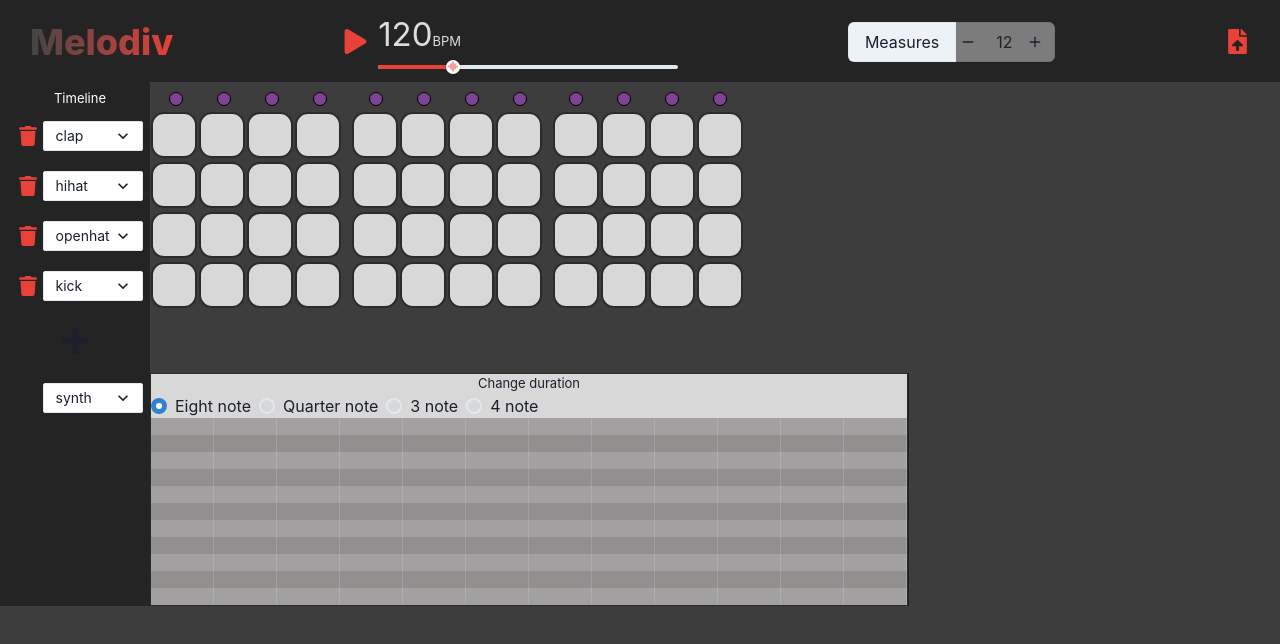
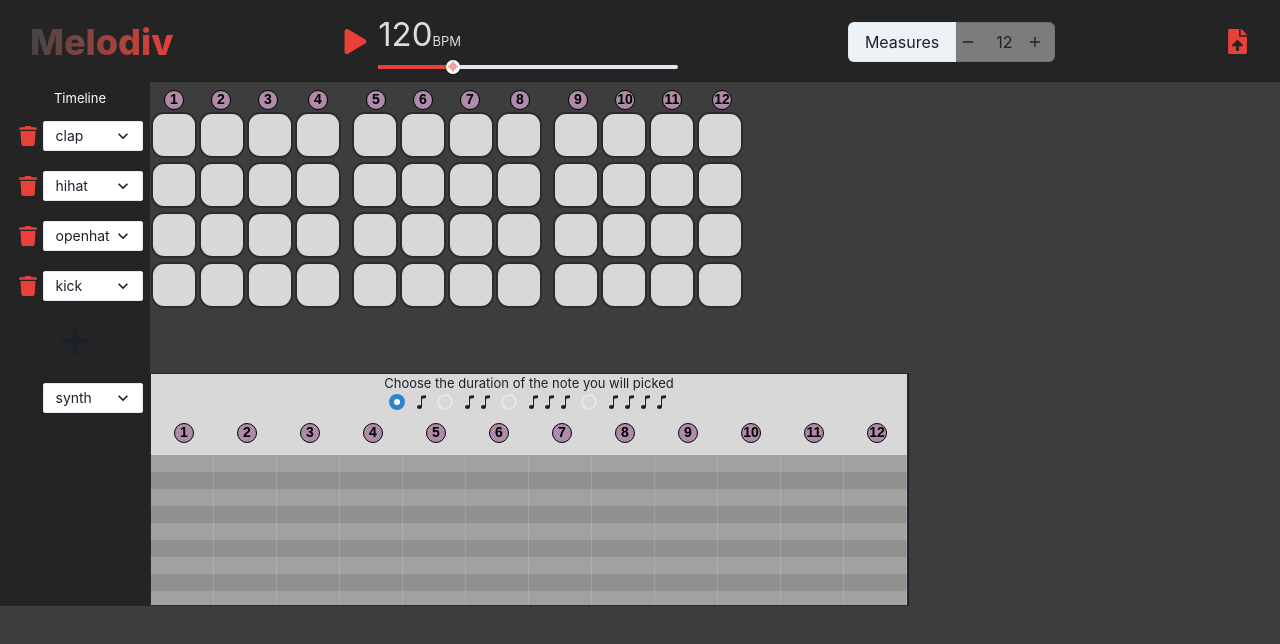
Before and after one commit to Basile-Lequeux/sandbox-music, a React (Create React App) app: page / in a window 1280 px wide. Shown: the top 644 px of the page. Built offline with nearby package versions, Linux system fonts and the light colour scheme.

Commit message:
Cursor Start Melodic

```diff
--- a/src/App.css
+++ b/src/App.css
@@ -23,14 +23,18 @@
 }
 
 :root {
-    --margin-dot: 11px 15px 0 19px;
-    --margin-dot-spacer: 11px 23px 0 19px;
-    --color-dot: rgb(125, 69, 145);
+    --margin-dot: 9px 13px 0 14px;
+    --margin-dot-spacer: 9px 24px 0 17px;
+    --margin-dot-melodic: 0px 20px 12px 23px;
+    --color-dot: #AE8BAB;
     --color-dot-active: #55ff00;
-    --height-dot: 14px;
-    --width-dot: 14px;
+    --height-dot: 20px;
+    --width-dot: 20px;
     --border-radius-dot: 60px;
     --border-line-dot: 1px solid rgb(0, 0, 0);
+    --color-inside-dot: #000000;
+    --padding-dot: 1px;
+    --font-dot: small-caps bold 14px/1 sans-serif;
 }
 
 .timeline_dot {
@@ -40,6 +44,9 @@
     border-radius: var(--border-radius-dot);
     border: var(--border-line-dot);
     margin: var(--margin-dot);
+    color: var(--color-inside-dot);
+    font: var(--font-dot);
+    padding: var(--padding-dot);
 }
 
 .timeline_dot_spacer {
@@ -49,6 +56,9 @@
     border-radius: var(--border-radius-dot);
     margin: var(--margin-dot-spacer);
     border: var(--border-line-dot);
+    color: var(--color-inside-dot);
+    font: var(--font-dot);
+    padding: var(--padding-dot);
 }
 
 .timeline_dot_spacer_active {
@@ -58,8 +68,10 @@
     border-radius: var(--border-radius-dot);
     margin: var(--margin-dot-spacer);
     border: var(--border-line-dot);
+    color: var(--color-inside-dot);
+    font: var(--font-dot);
+    padding: var(--padding-dot);
 }
-
 
 .timeline_dot_active {
     height: var(--height-dot);
@@ -68,6 +80,33 @@
     border-radius: var(--border-radius-dot);
     margin: var(--margin-dot);
     border: var(--border-line-dot);
+    color: var(--color-inside-dot);
+    font: var(--font-dot);
+    padding: var(--padding-dot);
+}
+
+.timeline_dot_melodic_active {
+    height: var(--height-dot);
+    width: var(--width-dot);
+    background-color: var(--color-dot-active);
+    border-radius: var(--border-radius-dot);
+    margin: var(--margin-dot-melodic);
+    border: var(--border-line-dot);
+    color: var(--color-inside-dot);
+    font: var(--font-dot);
+    padding: var(--padding-dot);
+}
+
+.timeline_dot_melodic {
+    height: var(--height-dot);
+    width: var(--width-dot);
+    background-color: var(--color-dot);
+    border-radius: var(--border-radius-dot);
+    border: var(--border-line-dot);
+    margin: var(--margin-dot-melodic);
+    color: var(--color-inside-dot);
+    font: var(--font-dot);
+    padding: var(--padding-dot);
 }
 
 .App-link {
--- a/src/App.js
+++ b/src/App.js
@@ -4,7 +4,7 @@
 import { Header } from "./Header";
 import CursorStart from "./components/CursorStart";
 import { Sidebar } from "./Sidebar";
-import { Box, Flex } from "@chakra-ui/react";
+import {Box, Flex, Text} from "@chakra-ui/react";
 import SideBarSelect from "./components/SideBarSelect";
 import { FaPlus } from "react-icons/fa";
 import MelodicTrack from "./components/MelodicTrack";
--- a/src/components/CursorStart.js
+++ b/src/components/CursorStart.js
@@ -1,6 +1,7 @@
 import {Flex, Text, Box} from "@chakra-ui/react";
 import {usePlayerContext} from "../PlayerContext";
 import '../App.css'
+import React from "react";
 
 export default function CursorStart({styles}) {
     const {
@@ -29,13 +30,17 @@
                             key={index}
                             className={cursor === index ? 'timeline_dot_spacer_active' : 'timeline_dot_spacer'}
                             onClick={() => handleCursorStart(index)}
-                        />
+                        >
+                            {index + 1}
+                        </div>
                     ) : (
                         <div
                             key={index}
                             className={cursor === index ? 'timeline_dot_active' : 'timeline_dot'}
                             onClick={() => handleCursorStart(index)}
-                        />
+                        >
+                            {index + 1}
+                        </div>
                     )
                 )}
             </Flex>
--- /dev/null
+++ b/src/components/CursorStartMelodic.js
@@ -0,0 +1,28 @@
+import React from 'react';
+import {usePlayerContext} from "../PlayerContext";
+import {Flex, Text} from "@chakra-ui/react";
+
+export default function CursorStartMelodic(props) {
+    const {
+        nbrOfBeat,
+        cursorStartingPoint,
+        handleCursorStart,
+        cursor
+    } = usePlayerContext();
+
+    return (
+        <Flex>
+            <Flex>
+                {[...Array(nbrOfBeat)].map((x, index) =>
+                    <div
+                        key={index}
+                        className={cursor === index ? 'timeline_dot_melodic_active' : 'timeline_dot_melodic'}
+                        onClick={() => handleCursorStart(index)}
+                    >
+                        {index + 1}
+                    </div>
+                )}
+            </Flex>
+        </Flex>
+    );
+}
--- a/src/components/MelodicTrack.css
+++ b/src/components/MelodicTrack.css
@@ -173,3 +173,8 @@
     height: 233px;
     flex-direction: column;
 }
+
+.spacer_melodic_track {
+    width: 30px;
+    background-color: #3D3D3D;
+}
--- a/src/components/MelodicTrack.js
+++ b/src/components/MelodicTrack.js
@@ -1,8 +1,10 @@
 import React from 'react';
 import './MelodicTrack.css';
 import NoteBeat from "./noteBeat";
-import {Box, Radio, RadioGroup, Stack} from "@chakra-ui/react";
+import {Box, Radio, RadioGroup, Stack, Flex} from "@chakra-ui/react";
 import {usePlayerContext} from "../PlayerContext";
+import {BsMusicNote} from "react-icons/bs"
+import CursorStartMelodic from "./CursorStartMelodic";
 
 export default function MelodicTrack({
     track,
@@ -92,17 +94,46 @@
                 className={'melodic_track_container'}
                 // onClick={() => selectMelodicTrack()}
             >
-                <Box>
-                    Change duration
-                    <RadioGroup onChange={setSelectNoteKeyBoard} value={selectNoteKeyBoard}>
-                        <Stack direction='row'>
-                            <Radio value={'1'}>Eight note</Radio>
-                            <Radio value={'2'}>Quarter note</Radio>
-                            <Radio value={'3'}>3 note</Radio>
-                            <Radio value={'4'}>4 note</Radio>
-                        </Stack>
-                    </RadioGroup>
+                <Box h='230px'>
+                    <Flex flexDir={'column'}>
+                        <Box>
+                            Choose the duration of the note you will picked
+                        </Box>
+                        <RadioGroup
+                            onChange={setSelectNoteKeyBoard}
+                            value={selectNoteKeyBoard}
+                            margin='auto'
+                        >
+                            <Stack direction='row'>
+                                <Radio value={'1'}>
+                                    <BsMusicNote/>
+                                </Radio>
+                                <Radio value={'2'}>
+                                    <Flex>
+                                        <BsMusicNote/>
+                                        <BsMusicNote/>
+                                    </Flex>
+                                </Radio>
+                                <Radio value={'3'}>
+                                    <Flex>
+                                        <BsMusicNote/>
+                                        <BsMusicNote/>
+                                        <BsMusicNote/>
+                                    </Flex>
+                                </Radio>
+                                <Radio value={'4'}>
+                                    <Flex>
+                                        <BsMusicNote/>
+                                        <BsMusicNote/>
+                                        <BsMusicNote/>
+                                        <BsMusicNote/>
+                                    </Flex>
+                                </Radio>
+                            </Stack>
+                        </RadioGroup>
+                    </Flex>
                 </Box>
+                <CursorStartMelodic />
                 <div className="scrollable">
                     <div className={'melodic_track_frame'}>
                         {octave.map((tone, i) => (
--- a/src/components/noteBeat.js
+++ b/src/components/noteBeat.js
@@ -12,7 +12,7 @@
         selectNoteKeyBoard
     } = usePlayerContext();
 
-    const [onHover, setOnHover] = useState(false);
+    const [onHover, setOnHover] = useState(-1);
     const convertDurationIntoWidth = (duration) => {
         if (duration === -1) {
             return 0
@@ -39,7 +39,7 @@
         const activeCurrentNote = track.beats[i].notes.find(t => t.tone === tone)
         if (activeCurrentNote) {
             return {width: convertDurationIntoWidth(activeCurrentNote.duration)}
-        } else if(onHover) {
+        } else if (onHover) {
             // return {width: convertDurationIntoWidth(parseInt(selectNoteKeyBoard))}
         }
     }
@@ -47,6 +47,7 @@
     return (
         <div className={isEven ? "row_note_even" : "row_note_odd"}>
             {track.beats.map((x, i) =>
+                <>
                     <div
                         key={i}
                         className={getStyleNote(i)}
@@ -66,6 +67,11 @@
                             </>
                         }
                     </div>
+                    {/*{(i + 1) % 4 === 0 &&*/}
+                    {/*    */}
+                    {/*}*/}
+                </>
+
             )
             }
         </div>
```
Lines whose indentation alone changed are shown as unchanged.
